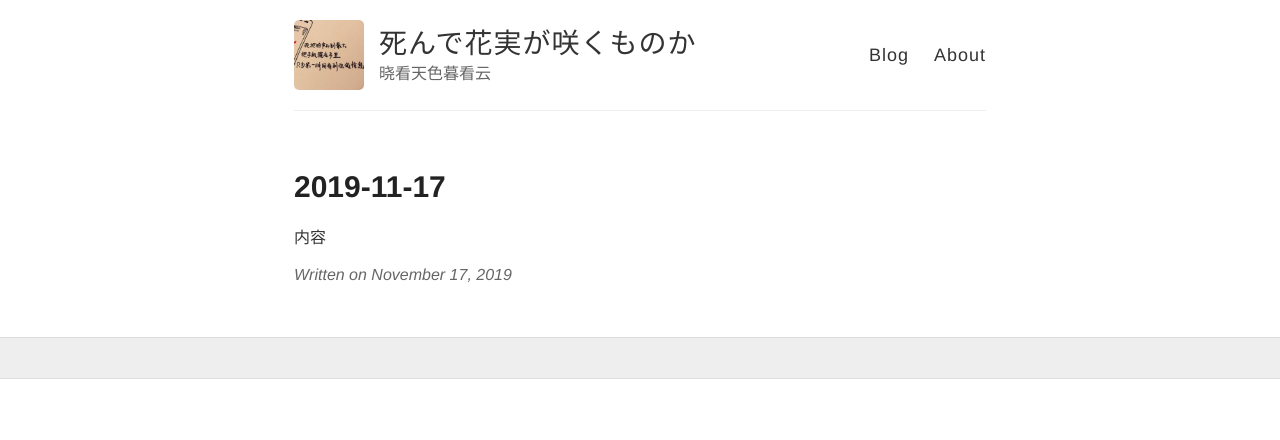
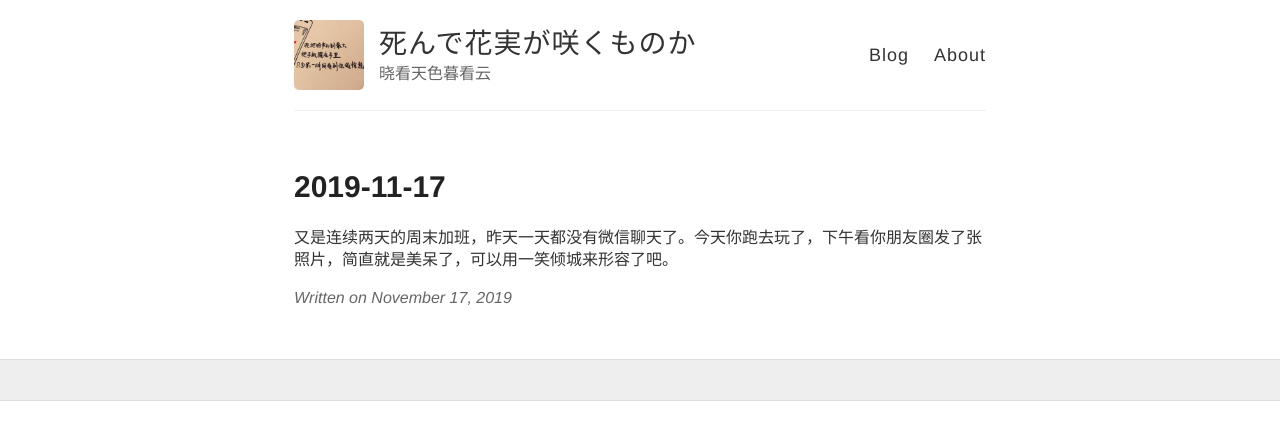
Before and after one commit to wiki650/wiki650.github.io, a Jekyll site: the page built from _posts/2019-11-17-wiki20191117.md, in a window 1280 px wide. Shown: the top 440 px of the page. Built offline with Jekyll 4.4.1, drawn with Linux system fonts in a browser that asks for light colours; comment, search, counter and statistics services are not loaded.

Commit message:
Update 2019-11-17-wiki20191117.md

```diff
--- a/_posts/2019-11-17-wiki20191117.md
+++ b/_posts/2019-11-17-wiki20191117.md
@@ -2,4 +2,5 @@
 layout: post
 title: 2019-11-17
 ---
-内容
+
+又是连续两天的周末加班，昨天一天都没有微信聊天了。今天你跑去玩了，下午看你朋友圈发了张照片，简直就是美呆了，可以用一笑倾城来形容了吧。
```
